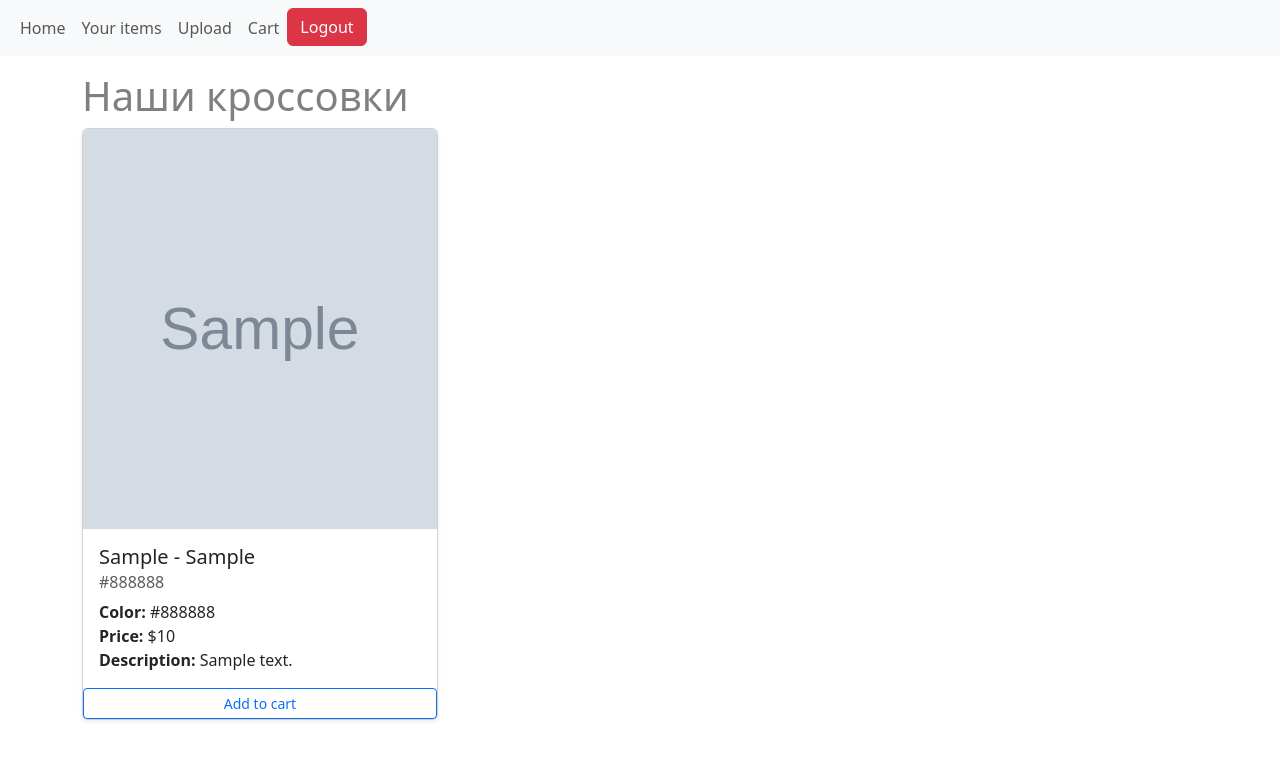
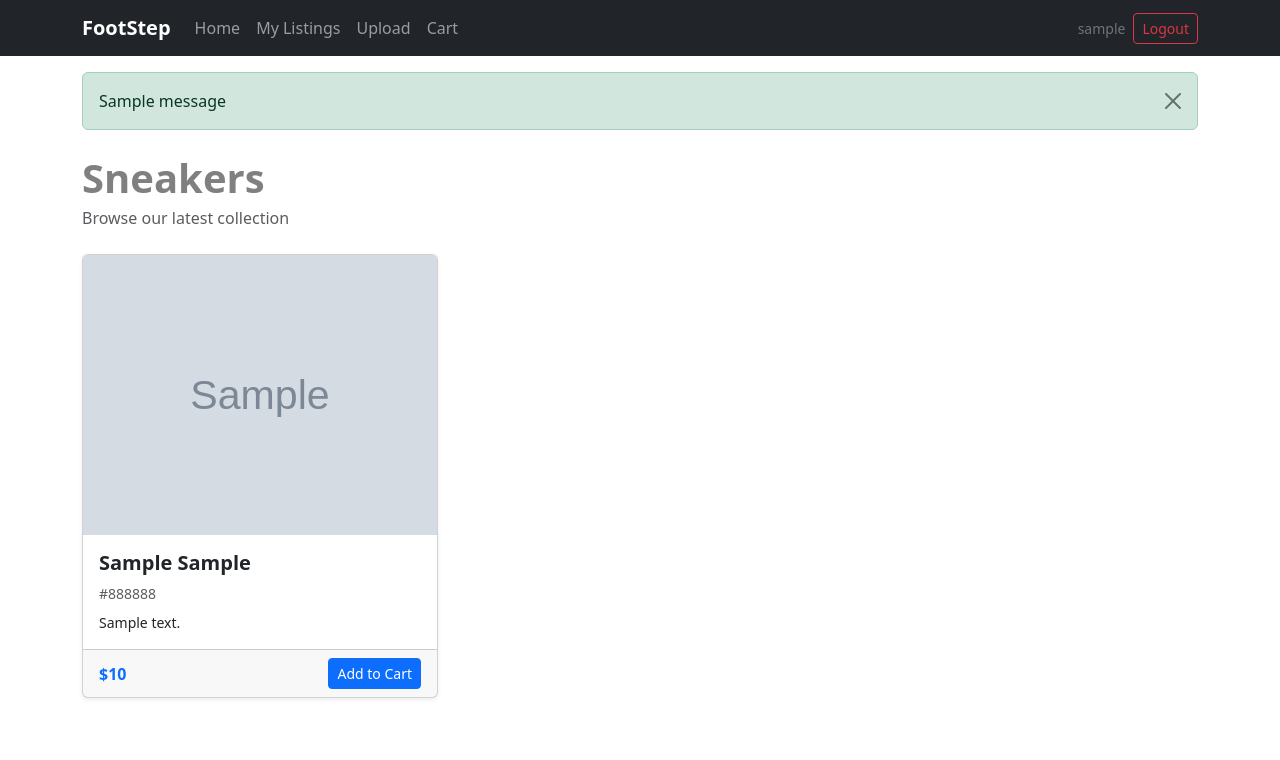
Before and after one commit to Katana-devel/FootStepSneakers, a Django app: page /product/ in a window 1280 px wide. Shown: the top 760 px of the page. Run offline with Django 5.2, Linux system fonts and the light colour scheme; a user stored in the database is signed in; tables that the repository leaves empty hold one stand-in row (values such as "Sample post"); grey boxes marked "Sample" are stand-in pictures; one stand-in notice (Sample message) is shown.

Commit message:
Refactor HTML templates for improved styling and user experience

```diff
--- a/footstepsneakers/footstepsneakers/templates/footstepsneakers/base.html
+++ b/footstepsneakers/footstepsneakers/templates/footstepsneakers/base.html
@@ -4,46 +4,69 @@
 <head>
     <link rel="icon" href="{% static 'favicon.ico' %}" type="image/x-icon">
     <meta charset="UTF-8">
-    <title>Title</title>
+    <title>FootStep Sneakers</title>
     <meta name="viewport" content="width=device-width, initial-scale=1">
     <link href="https://cdn.jsdelivr.net/npm/bootstrap@5.3.2/dist/css/bootstrap.min.css" rel="stylesheet"
           integrity="sha384-T3c6CoIi6uLrA9TneNEoa7RxnatzjcDSCmG1MXxSR1GAsXEV/Dwwykc2MPK8M2HN" crossorigin="anonymous">
-    {% load static %}
     <link rel="stylesheet" href="{% static 'main.css'%}">
     <script src="https://cdn.jsdelivr.net/npm/bootstrap@5.3.2/dist/js/bootstrap.bundle.min.js"
             integrity="sha384-C6RzsynM9kWDrMNeT87bh95OGNyZPhcTNXj1NW7RuBCsyN/o0jlpcV8Qyq46cDfL"
             crossorigin="anonymous"></script>
 </head>
 <body>
-<nav class="navbar navbar-expand-lg bg-body-tertiary">
-    <div class="container-fluid">
-        <button class="navbar-toggler" type="button" data-bs-toggle="collapse" data-bs-target="#navbarNavAltMarkup"
-                aria-controls="navbarNavAltMarkup" aria-expanded="false" aria-label="Toggle navigation">
+<nav class="navbar navbar-expand-lg navbar-dark bg-dark">
+    <div class="container">
+        <a class="navbar-brand fw-bold" href="{% url 'product:home' %}">FootStep</a>
+        <button class="navbar-toggler" type="button" data-bs-toggle="collapse" data-bs-target="#navbarNav"
+                aria-controls="navbarNav" aria-expanded="false" aria-label="Toggle navigation">
             <span class="navbar-toggler-icon"></span>
         </button>
-        <div class="collapse navbar-collapse" id="navbarNavAltMarkup">
-            <div class="navbar-nav">
-                <a class="nav-link" href="{% url 'product:home' %}">Home</a>
+        <div class="collapse navbar-collapse" id="navbarNav">
+            <ul class="navbar-nav me-auto">
+                <li class="nav-item">
+                    <a class="nav-link" href="{% url 'product:home' %}">Home</a>
+                </li>
                 {% if user.is_authenticated %}
-                <a class="nav-link" href="{% url 'product:pictures' %}">Your items</a>
-                <a class="nav-link" style="margin-right: auto" href="{% url 'product:upload' %}">Upload</a>
-                <a class="nav-link" href="{% url 'cartitem:cart' %}">Cart</a>
-                <form action="{% url 'user_app:logout' %}" method="post"> {% csrf_token %}
-                    <button type="submit" class="btn btn-danger">Logout</button>
+                <li class="nav-item">
+                    <a class="nav-link" href="{% url 'product:pictures' %}">My Listings</a>
+                </li>
+                <li class="nav-item">
+                    <a class="nav-link" href="{% url 'product:upload' %}">Upload</a>
+                </li>
+                <li class="nav-item">
+                    <a class="nav-link" href="{% url 'cartitem:cart' %}">Cart</a>
+                </li>
+                {% endif %}
+            </ul>
+            <div class="d-flex align-items-center gap-2">
+                {% if user.is_authenticated %}
+                <span class="text-secondary small">{{ user.username }}</span>
+                <form action="{% url 'user_app:logout' %}" method="post">
+                    {% csrf_token %}
+                    <button type="submit" class="btn btn-outline-danger btn-sm">Logout</button>
                 </form>
-
                 {% else %}
-                <a class="nav-link" href="{% url 'user_app:register' %}">Register</a>
-                <a class="nav-link" href="{% url 'user_app:signin' %}">Login</a>
+                <a class="btn btn-outline-light btn-sm" href="{% url 'user_app:register' %}">Register</a>
+                <a class="btn btn-primary btn-sm" href="{% url 'user_app:signin' %}">Login</a>
                 {% endif %}
             </div>
         </div>
     </div>
 </nav>
 
+{% if messages %}
+<div class="container mt-3">
+    {% for message in messages %}
+    <div class="alert alert-{{ message.tags }} alert-dismissible fade show" role="alert">
+        {{ message }}
+        <button type="button" class="btn-close" data-bs-dismiss="alert"></button>
+    </div>
+    {% endfor %}
+</div>
+{% endif %}
+
 {% block body %}
 {% endblock %}
 
-
 </body>
 </html>
--- a/footstepsneakers/product/models.py
+++ b/footstepsneakers/product/models.py
@@ -23,7 +23,7 @@ def validate_file_size(value):
     filesize = value.size
 
     if filesize > 1_000_000:
-        raise ValidationError('Максимальний розмір файлу 1Мб')
+        raise ValidationError('Maximum file size is 1MB')
     return value
 
 
--- a/footstepsneakers/product/templates/product/index.html
+++ b/footstepsneakers/product/templates/product/index.html
@@ -1,36 +1,34 @@
 {% extends 'footstepsneakers/base.html' %}
 
 {% block body %}
-<div class="container mt-3">
-    <h1>Наши кроссовки</h1>
-    <div class="row">
+<div class="container mt-4">
+    <h1 class="fw-bold mb-1">Sneakers</h1>
+    <p class="text-muted mb-4">Browse our latest collection</p>
+
+    <div class="row row-cols-1 row-cols-md-3 g-4">
         {% for pic in sneakers %}
-        <div class="col-md-4 mb-4">
+        <div class="col">
             <div class="card h-100 shadow-sm">
                 <img src="{{ pic.path.url }}" class="card-img-top" alt="Sneaker image"
-                     style="height: 400px; object-fit: cover;">
+                     style="height: 280px; object-fit: cover;">
                 <div class="card-body">
-                    <h5 class="card-title">{{ pic.sneakers.brand }} - {{ pic.sneakers.model }}</h5>
-                    <h6 class="card-subtitle mb-2 text-muted">{{ pic.sneakers.color }}</h6>
-                    <p class="card-text">
-                        <strong>Color:</strong> {{ pic.sneakers.color }}<br>
-                        <strong>Price:</strong> ${{ pic.sneakers.price }}<br>
-                        <strong>Description:</strong> {{ pic.sneakers.description|truncatewords:15 }}
-                    </p>
+                    <h5 class="card-title fw-bold">{{ pic.sneakers.brand }} {{ pic.sneakers.model }}</h5>
+                    <p class="text-muted small mb-2">{{ pic.sneakers.color }}</p>
+                    <p class="card-text small">{{ pic.sneakers.description|truncatewords:15 }}</p>
                 </div>
-                {% if pic.sneakers %}
-                <a href="{% url 'cartitem:add_to_cart' pic.id %}" class="btn btn-outline-primary btn-sm">
-                    Add to cart
-                </a>
-
-                {% else %}
-                <span class="text-muted">Нет товара</span>
-                {% endif %}
+                <div class="card-footer d-flex justify-content-between align-items-center">
+                    <span class="fw-bold text-primary">${{ pic.sneakers.price }}</span>
+                    {% if pic.sneakers %}
+                    <a href="{% url 'cartitem:add_to_cart' pic.sneakers.id %}" class="btn btn-primary btn-sm">Add to Cart</a>
+                    {% else %}
+                    <span class="text-muted small">Out of stock</span>
+                    {% endif %}
+                </div>
             </div>
         </div>
         {% empty %}
-        <div class="col-12">
-            <p class="text-center">Пока что нет изображений.</p>
+        <div class="col-12 text-center py-5">
+            <p class="text-muted">No sneakers listed yet.</p>
         </div>
         {% endfor %}
     </div>
--- a/footstepsneakers/user_app/views.py
+++ b/footstepsneakers/user_app/views.py
@@ -23,6 +23,6 @@ class RegisterView(View):
         if form.is_valid():
             form.save()
             username = form.cleaned_data["username"]
-            messages.success(request, f"Вітаємо {username}. Ваш акаунт успішно створено")
+            messages.success(request, f"Welcome, {username}! Your account has been created successfully.")
             return redirect(to="user_app:signin")
         return render(request, self.template_name, {"form": form})
```
Also changed, not shown: footstepsneakers/cartitem/templates/cartitem/cart.html (+13 -12 lines), footstepsneakers/product/templates/product/edit_desc.html (+25 -15 lines), footstepsneakers/product/templates/product/upload.html (+38 -53 lines), footstepsneakers/user_app/templates/user_app/login.html (+16 -27 lines), footstepsneakers/user_app/templates/user_app/logout.html (+6 -5 lines), footstepsneakers/user_app/templates/user_app/register.html (+26 -20 lines).
